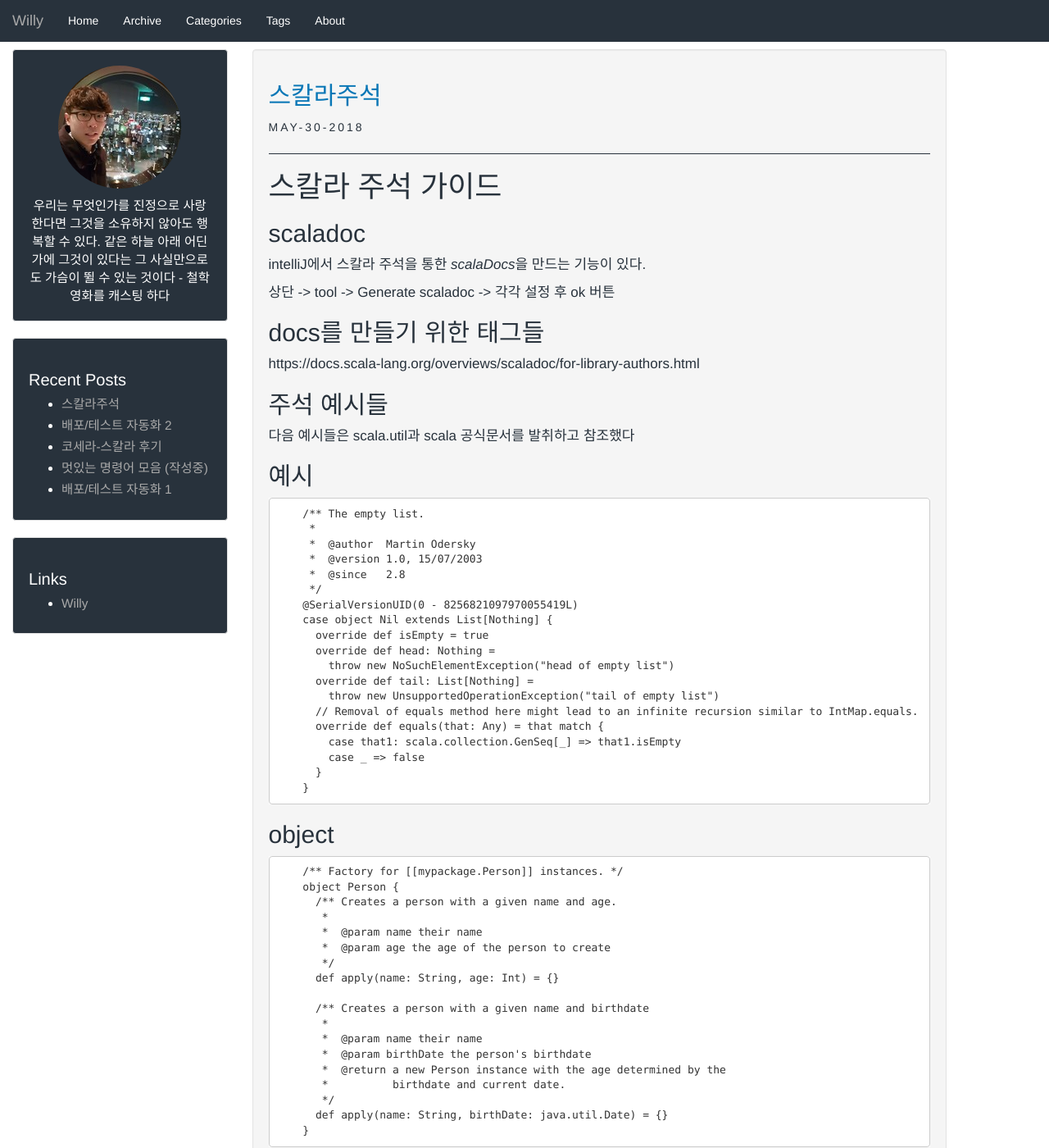
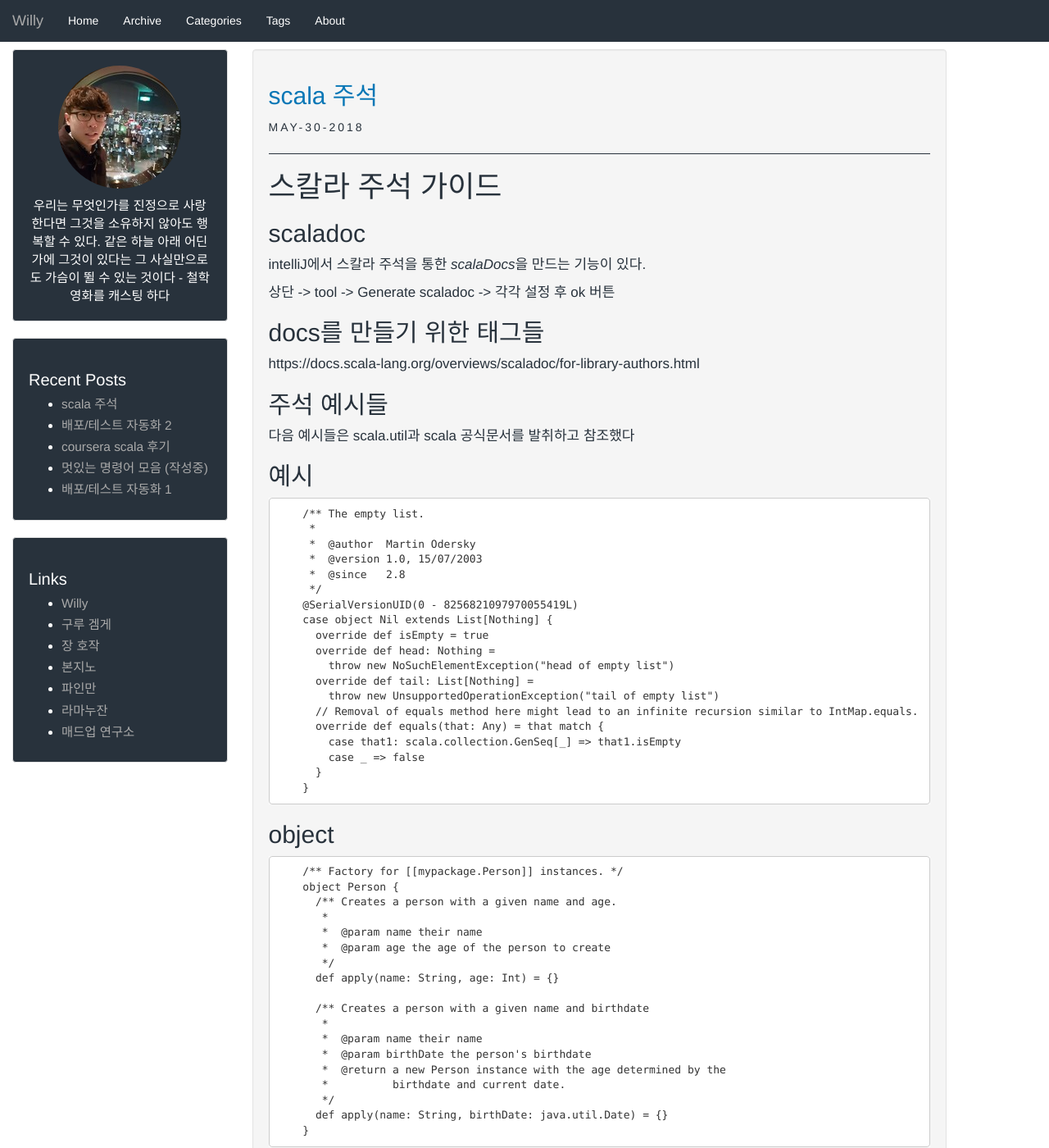
Before and after one commit to qowns8/qowns8.github.io, a Jekyll site: the page built from _posts/2018-05-30-scalaRemark.md, in a window 1280 px wide and 1400 px high. Shown: the whole window at 82% size. Built offline with Jekyll 4.4.1, drawn with Linux system fonts in a browser that asks for light colours.

Commit message:
태그 변경

```diff
--- a/_data/links.yml
+++ b/_data/links.yml
@@ -1,2 +1,20 @@
 - url: "https://github.com/qowns8"
   title: "Willy"
+
+- url: "http://underin1365.tistory.com/category/C.C%2B%2B"
+  title: "구루 겜게"
+
+- url: "http://hojak99.tistory.com/"
+  title: "장 호작"
+
+- url: "https://yaboong.github.io/"
+  title: "본지노"
+
+- url: ""
+  title: "파인만"
+
+- url: ""
+  title: "라마누잔"
+
+- url: "https://madup-inc.github.io/"
+  title: "매드업 연구소"
--- a/_posts/2018-05-29-afterCourScala1.md
+++ b/_posts/2018-05-29-afterCourScala1.md
@@ -1,12 +1,12 @@
 ---
 layout: post
-title: 코세라-스칼라 후기
+title: coursera scala 후기
 categories: scala
 description: 코세라에서 스칼라를 만든 마틴 오더스티 교수의 2가지 코스강의를 듣고 쓴 후기입니다.
 tags:
 - 잡담
-- 코세라
-- 스칼라
+- coursera
+- scala
 ---
 
 ## 왜 들었나
--- a/_posts/2018-05-30-scalaRemark.md
+++ b/_posts/2018-05-30-scalaRemark.md
@@ -1,10 +1,10 @@
 ---
 layout: post
-title: 스칼라주석
+title: scala 주석
 categories: scala
 description: 스칼라의 주석에 관한 간단한 이야기
 tags:
-- 스칼라
+- scala
 - 주석
 ---
 
```
